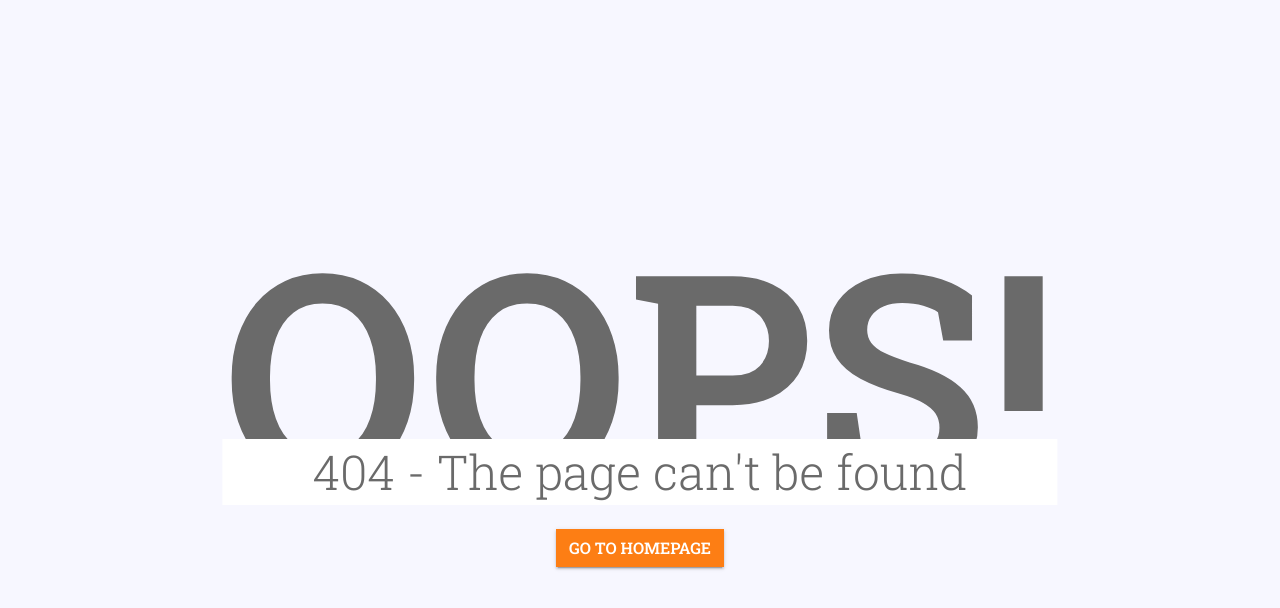
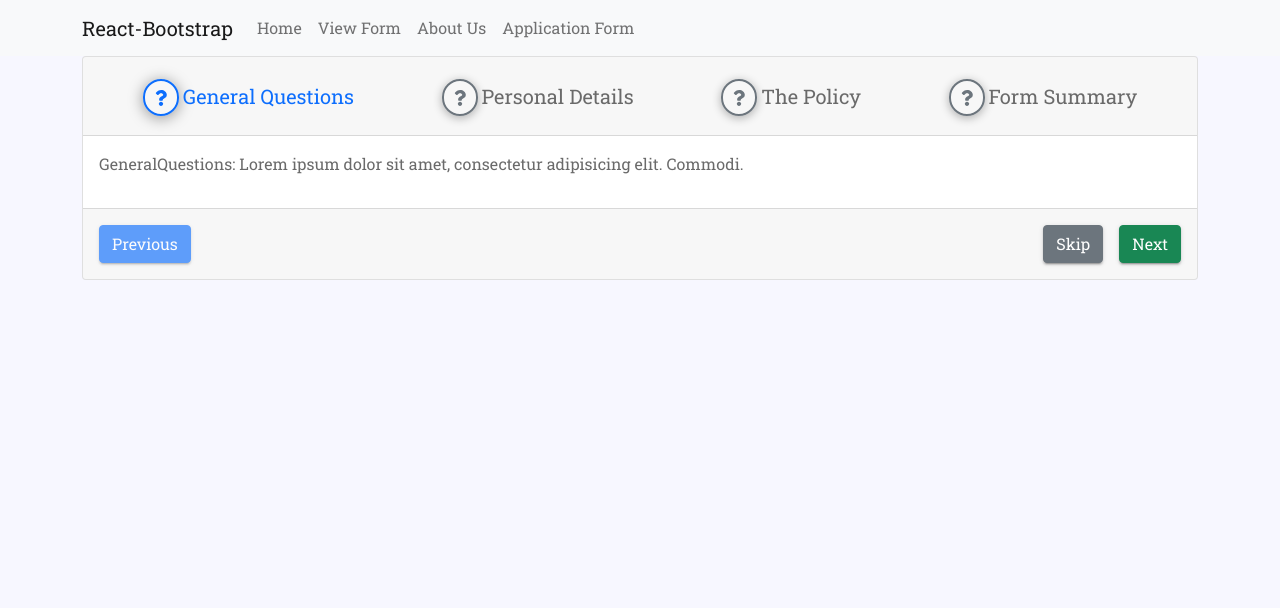
Before and after one commit to oknasir/mm-react, a React (Create React App) app: page /application-form in a window 1280 px wide. Before the commit this address had no page. Shown: the top 608 px of the page. Built offline with nearby package versions, Linux system fonts and the light colour scheme.

Commit message:
stepper form

```diff
--- a/src/components/App.js
+++ b/src/components/App.js
@@ -2,6 +2,7 @@ import {BrowserRouter, Switch, Route} from "react-router-dom";
 
 import Home from './pages/Home'
 import AboutUs from './pages/AboutUs'
+import ApplicationForm from './pages/application-form/'
 import ViewForm from './pages/application-form/ViewForm'
 import NotFound from './pages/error/404'
 
@@ -15,6 +16,9 @@ function App() {
         <Route path="/about-us">
           <AboutUs />
         </Route>
+        <Route path="/application-form">
+          <ApplicationForm />
+        </Route>
         <Route path="/view-form">
           <ViewForm />
         </Route>
--- a/src/components/pages/Home.js
+++ b/src/components/pages/Home.js
@@ -1,5 +1,5 @@
 import {FontAwesomeIcon} from "@fortawesome/react-fontawesome"
-import {faMapMarkerAlt, faMobileAlt} from "@fortawesome/free-solid-svg-icons"
+import {faMapMarkerAlt, faMobileAlt, faGlobeAmericas, faEnvelope} from "@fortawesome/free-solid-svg-icons"
 
 import profilePicture from '../../img/profile.jpg'
 
@@ -28,7 +28,7 @@ function Home({title}) {
 
                             <li>
                                 <div className="icon">
-                                    <FontAwesomeIcon icon={faMobileAlt}/>
+                                    <i className="d-block"><FontAwesomeIcon icon={faMobileAlt}/></i>
                                 </div>
                                 <div className="detail">
                                     +123 8767 5465
@@ -36,7 +36,7 @@ function Home({title}) {
                             </li>
                             <li>
                                 <div className="icon">
-                                    <i className="far fa-envelope"></i>
+                                    <i className="d-block"><FontAwesomeIcon icon={faEnvelope}/></i>
                                 </div>
                                 <div className="detail">
                                     suppoet@smarteyeapps.com
@@ -44,7 +44,7 @@ function Home({title}) {
                             </li>
                             <li>
                                 <div className="icon">
-                                    <i className="fas fa-globe-americas"></i>
+                                    <i className="d-block"><FontAwesomeIcon icon={faGlobeAmericas}/></i>
                                 </div>
                                 <div className="detail">
                                     www.smarteyeapps.com
--- /dev/null
+++ b/src/components/pages/application-form/index.js
@@ -0,0 +1,54 @@
+import NavigationBar from "../../navs/NavigationBar"
+import {useEffect, useState} from "react";
+import {Button, Card, Container} from "react-bootstrap";
+import {faMobileAlt, faQuestion} from "@fortawesome/free-solid-svg-icons";
+import {FontAwesomeIcon} from "@fortawesome/react-fontawesome";
+
+import {GeneralQuestions} from "./stepper/step1";
+import {PersonalDetails} from "./stepper/step2";
+import {ThePolicy} from "./stepper/step3";
+import {FormSummary} from "./stepper/step4";
+
+const stepper = [
+    {title: 'General Questions', icon: <FontAwesomeIcon icon={faQuestion}/>, component: <GeneralQuestions/>},
+    {title: 'Personal Details', icon: <FontAwesomeIcon icon={faQuestion}/>, component: <PersonalDetails/>},
+    {title: 'The Policy', icon: <FontAwesomeIcon icon={faQuestion}/>, component: <ThePolicy/>},
+    {title: 'Form Summary', icon: <FontAwesomeIcon icon={faQuestion}/>, component: <FormSummary/>},
+]
+
+function ApplicationForm() {
+    const [step, setStep] = useState(0)
+
+    useEffect(() => {
+        document.title = 'Application Form | Nasir Mehmood\'s Resume'
+    }, [])
+
+    return (
+        <>
+            <NavigationBar/>
+
+            <Container>
+                <Card>
+                    <Card.Header className="py-4 d-flex justify-content-around">
+                        {stepper.map((item, index) => (
+                            <div className={`stepper-menu-item ${step === index ? 'active' : ''}`}><span className="stepper-icon">{item.icon}</span> <span className="fs-5">{item.title}</span></div>
+                        ))}
+                    </Card.Header>
+                    <Card.Body>
+                        {stepper[step]?.component}
+                    </Card.Body>
+                    <Card.Footer className="py-3 d-flex justify-content-between">
+                        <Button onClick={() => setStep(step <= 0 ? 0 : (step - 1))} disabled={step === 0} variant="primary">Previous</Button>
+
+                        <div>
+                            <Button onClick={() => setStep(step >= 3 ? 3 : (step + 1))} variant="secondary" className="me-3">Skip</Button>
+                            <Button onClick={() => setStep(step >= 3 ? 3 : (step + 1))} variant="success">{step === 3 ? 'Finish' : 'Next'}</Button>
+                        </div>
+                    </Card.Footer>
+                </Card>
+            </Container>
+        </>
+    );
+}
+
+export default ApplicationForm;
--- /dev/null
+++ b/src/components/pages/application-form/stepper/step1.js
@@ -0,0 +1,3 @@
+export const GeneralQuestions = () => (
+    <p>GeneralQuestions: Lorem ipsum dolor sit amet, consectetur adipisicing elit. Commodi.</p>
+)
--- /dev/null
+++ b/src/components/pages/application-form/stepper/step2.js
@@ -0,0 +1,3 @@
+export const PersonalDetails = () => (
+    <p>PersonalDetails: Lorem ipsum dolor sit amet, consectetur adipisicing elit. Commodi.</p>
+)
--- /dev/null
+++ b/src/components/pages/application-form/stepper/step3.js
@@ -0,0 +1,3 @@
+export const ThePolicy = () => (
+    <p>ThePolicy: Lorem ipsum dolor sit amet, consectetur adipisicing elit. Commodi.</p>
+)
--- /dev/null
+++ b/src/components/pages/application-form/stepper/step4.js
@@ -0,0 +1,3 @@
+export const FormSummary = () => (
+    <p>FormSummary: Lorem ipsum dolor sit amet, consectetur adipisicing elit. Commodi.</p>
+)
--- a/src/css/App.css
+++ b/src/css/App.css
@@ -18,3 +18,29 @@
     line-height: 17rem;
     font-weight: lighter;
 }
+
+.stepper-menu-item {
+    cursor: pointer;
+    transition: all 300ms ease-in-out;
+}
+
+.stepper-icon {
+    padding: 6px 10px;
+    border-radius: 5em;
+    color: var(--bs-secondary);
+    border: 2px solid var(--bs-secondary);
+    box-shadow: 0 2px 10px rgba(0, 0, 0, 0.3);
+    transition: all 300ms ease-in-out;
+}
+
+.stepper-menu-item.active,
+.stepper-menu-item:hover {
+    color: var(--bs-primary);
+}
+
+.stepper-menu-item.active .stepper-icon,
+.stepper-menu-item:hover .stepper-icon {
+    color: var(--bs-primary);
+    border-color: var(--bs-primary);
+    box-shadow: 0 2px 15px rgba(0, 0, 0, 0.4);
+}
```
Lines whose indentation alone changed are shown as unchanged.
